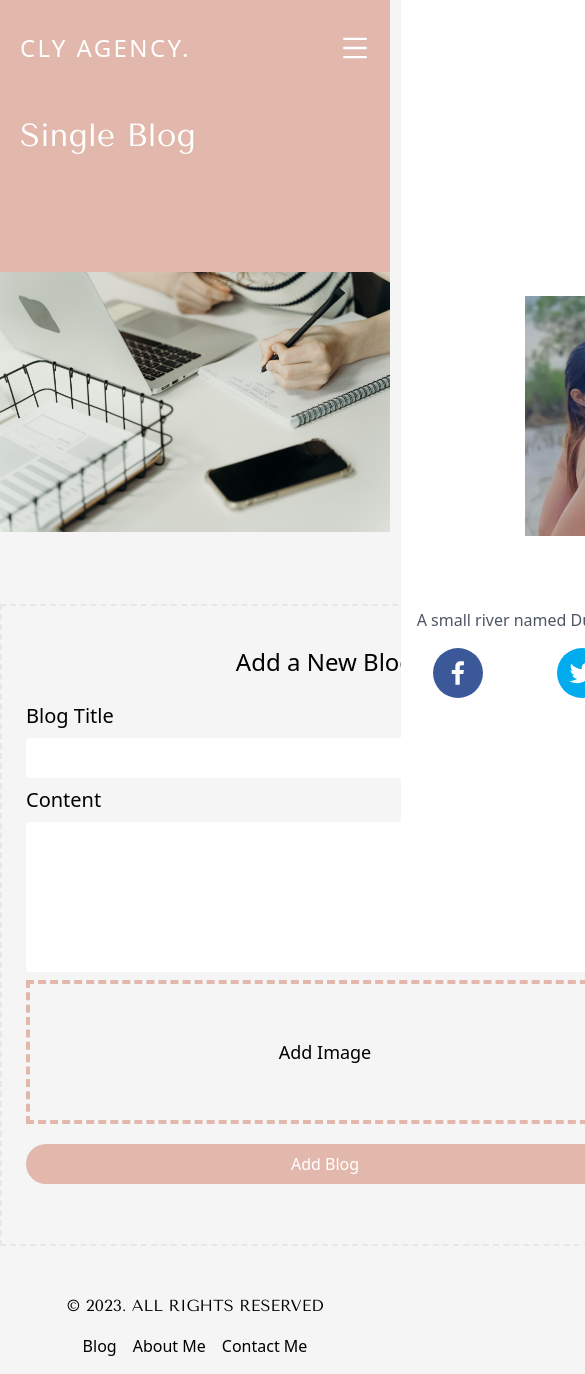
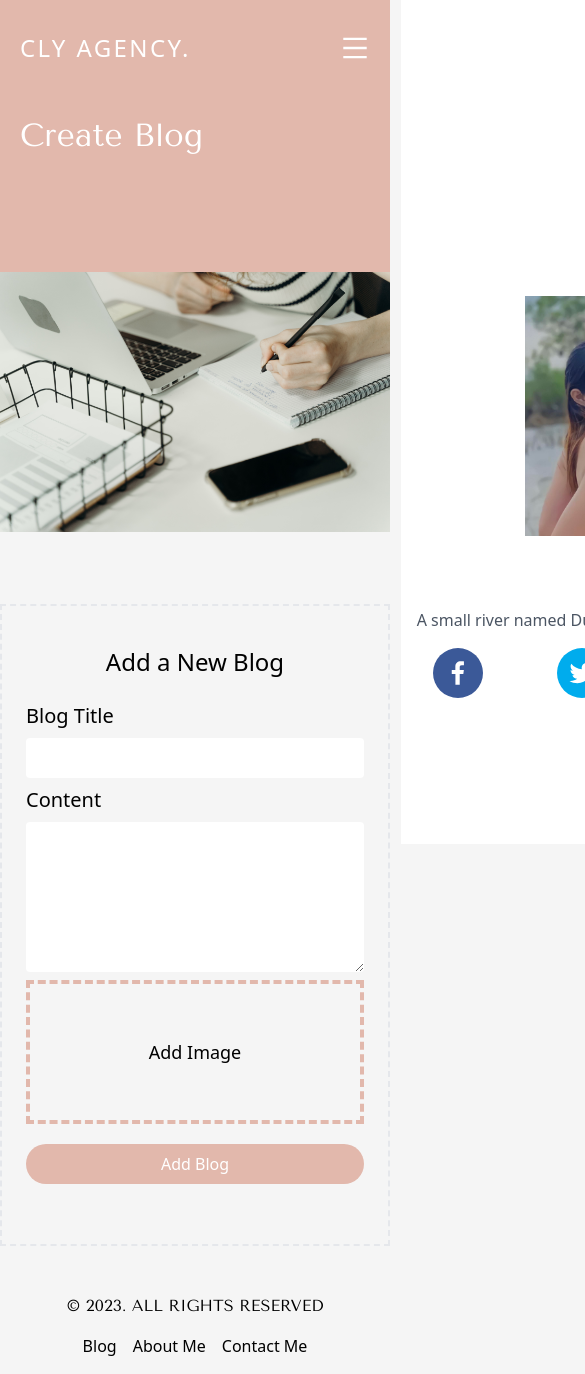
Before and after one commit to Rej327/cly-blog, a React (Create React App) app in the folder client/: page /single-blog in a window 390 px wide. Shown: the top 1374 px of the page, 585 px wide, since content can reach past the window. Built offline with nearby package versions, Linux system fonts and the light colour scheme; the HTML template or start-up script is replaced by a standard one.

Commit message:
resposive design off add blog component

```diff
--- a/client/src/components/AddBlog.js
+++ b/client/src/components/AddBlog.js
@@ -46,7 +46,7 @@ const AddBlog = () => {
 
   return (
     <form
-      className="mx-auto w-[650px] grid border-dashed border-black-800 border-2 p-6 my-6"
+      className="mx-auto w-full lg:w-[650px] grid border-dashed border-black-800 border-2 p-6 my-6"
       onSubmit={handleSubmit}
     >
       <h3 className="py-4 text-2xl text-center">Add a New Blog</h3>
--- a/client/src/components/SingleBlogHeader.js
+++ b/client/src/components/SingleBlogHeader.js
@@ -7,7 +7,7 @@ const SingleBlogHeader = () => {
       <div className="w-full mx-auto h-[580px] md:flex">
         <div className="md:w-[30%] bg-[#E2B8AC] px-5 py-10 text-white">
           <h1 className="font-tenor text-[2rem] md:text-[2.5rem] leading-none my-20 md:my-40">
-            Single Blog
+            Create Blog
           </h1>
         </div>
         <div className="md:w-[70%] ">
```
